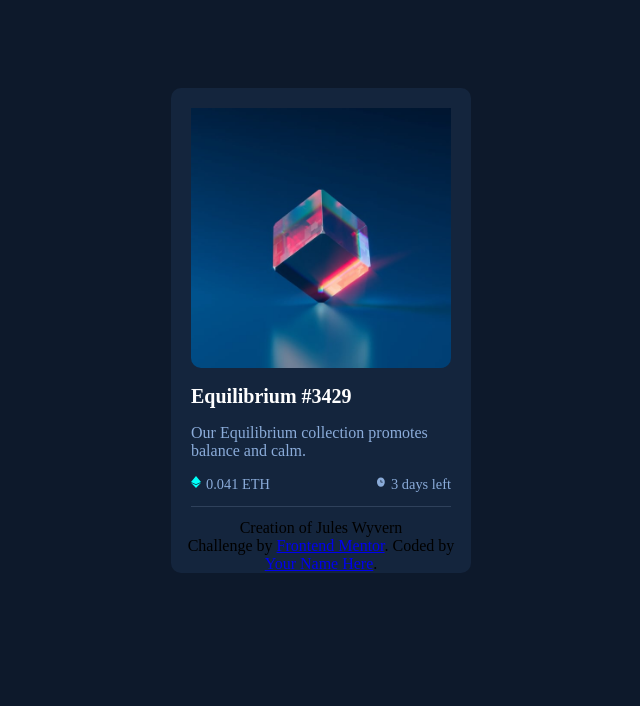
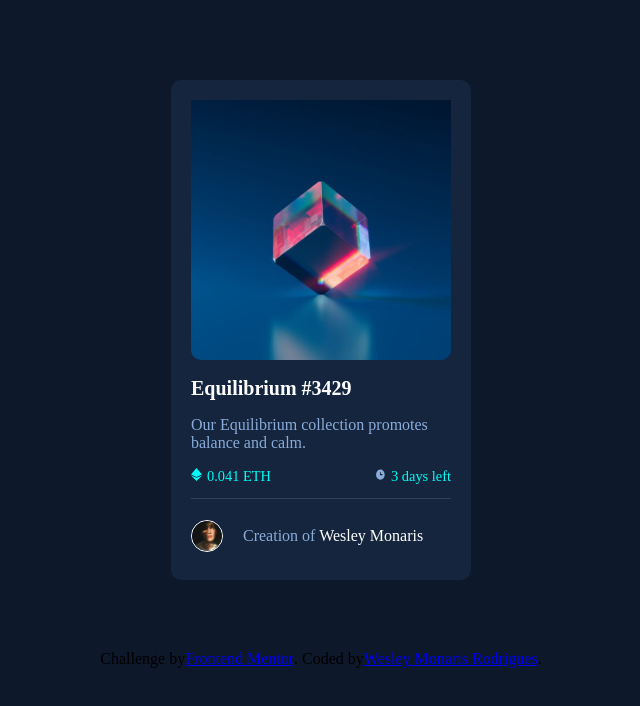
Before and after one commit to WesleyMR77/Portfolio-React, a plain HTML site: page index.html in a window 1280 px wide. Shown: the whole page, without its empty margins (319-959 px from the left). Drawn offline with Linux system fonts and the light colour scheme.

Commit message:
feat: finished project

```diff
--- a/css/style.css
+++ b/css/style.css
@@ -1,19 +1,23 @@
 body{
+    margin: 0;
+    padding: 0;
     background-color: hsl(217, 54%, 11%);
+}
+main{
+    margin: 0;
+    padding: 0;
     display: flex;
     justify-content: center;
     align-content: center;
-
 }
 
 .card{
     margin-top: 10vh;
-
+    height: 500px;
     width: 300px;
     background-color: hsl(216, 50%, 16%);
     text-align: center;
     border-radius: 10px;
-
 }
 
 .block-img{
@@ -36,6 +40,7 @@ p{
     font-size:  1rem;
 
 }
+
 .div-container{
     display: flex;
     justify-content: space-between;
@@ -49,15 +54,16 @@ p{
 }
 
 .div-container-img img{
-    width: 10px;
-    height: 12px;
+    width: 11px;
+    height: 13px;
 
 }
 
-.div-container-img p{
+.div-container-img span{
     margin: 0;
     padding-left: 5px;
     font-size: 0.9rem;
+    color: hsl(178, 100%, 50%);
 
 }
 
@@ -68,6 +74,36 @@ p{
     height: 1px;
     margin-bottom: 12px;
     margin-top: 5px;
+}
+
+.div-avatar{
+    display: flex;
+    padding-left: 20px;
+    align-items: center;
+
+}
+
+.div-avatar img{
+    width: 30px;
+    height: 30px;
+    border: 1px solid hsl(0, 0%, 100%);
+    border-radius: 20px;
+}
+
+.information{
+
+    display: flex;
+    justify-content: center;
+    align-items: flex-end;
+
+}
+
+.name-span{
+    color: hsl(0, 0%, 100%);
+}
+
+.information{
+ margin-top: 70px;
 
 
 }
--- a/index.html
+++ b/index.html
@@ -14,6 +14,7 @@
 </head>
 
 <body>
+  <main>
     <div class="card">
       <img src="images/image-equilibrium.jpg" class="block-img" alt="" srcset="">
 
@@ -24,23 +25,28 @@
       <div class="div-container">
         <div class="div-container-img">
           <img src="images/icon-ethereum.svg" alt="criptomoeda ethereum">
-        <p>0.041 ETH</p>
+          <span>0.041 ETH</span>
         </div>
         <div class="div-container-img">
           <img src="images/icon-clock.svg" alt="relogio">
-        <p> 3 days left</p>
+          <span> 3 days left</span>
         </div>
       </div>
 
       <div class="div-hr">
 
       </div>
-    Creation of Jules Wyvern
 
-    <div>
+      <div class="div-avatar">
+        <img src="images/image-avatar.png" alt="">
+        <p>Creation of <span class="name-span"> Wesley Monaris</span></p>
+      </div>
+    </div>
+  </main>
+
+  <div class="information">
     Challenge by <a href="https://www.frontendmentor.io?ref=challenge" target="_blank">Frontend Mentor</a>.
-      Coded by <a href="#">Your Name Here</a>.
-  </div>
+    Coded by <a href="#">Wesley Monaris Rodrigues</a>.
   </div>
 </body>
 
```
Lines whose indentation alone changed are shown as unchanged.
